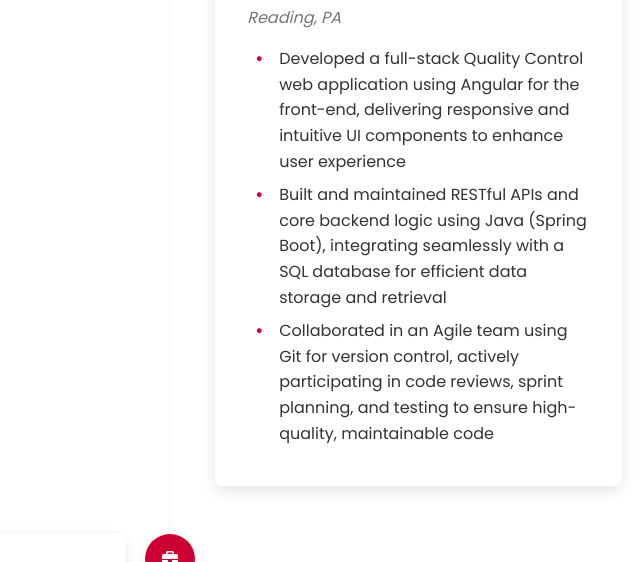
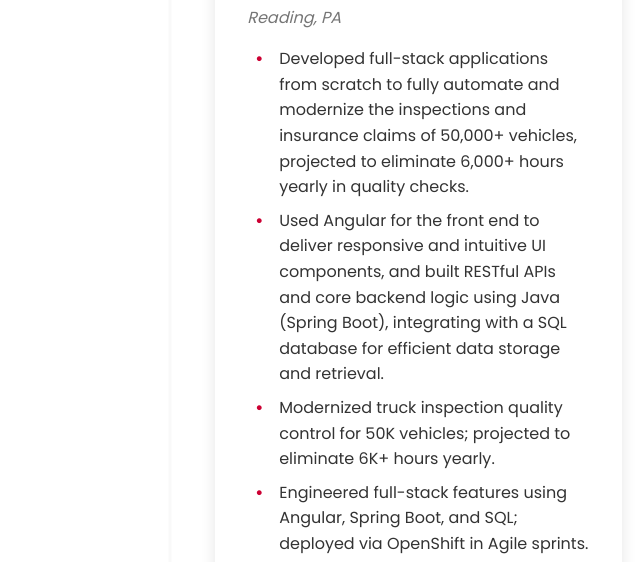
Before and after one commit to manasvohal/portfolio-node, a website: page public/index.html in a window 1280 px wide. Shown: the part 1881-2443 px from the top of the page, without its empty margins (470-1110 px from the left). Drawn offline with Linux system fonts and the light colour scheme.

Commit message:
Added Property Maintenance Chatbot project and updated Penske internship experience

```diff
--- a/public/css/style.css
+++ b/public/css/style.css
@@ -942,6 +942,15 @@ section {
   padding: 0;
 }
 
+/* Custom styling for Property Chatbot project */
+.project-img.property-chatbot-img {
+  background-color: #25D366;
+  height: 320px;
+  background-size: contain;
+  background-position: center;
+  padding: 0;
+}
+
 /* ===== CONTACT SECTION ===== */
 .contact-section {
   background-color: var(--gray-bg);
--- a/public/index.html
+++ b/public/index.html
@@ -137,14 +137,13 @@
                         </div>
                         <h4>Penske Truck Leasing</h4>
                         <p class="location">Reading, PA</p>
-                        <div class="date">May 2025 - Aug. 2025</div>
+                        <div class="date">May 2025 - Present</div>
                         <ul>
-                            <li>Developed a full-stack Quality Control web application using Angular for the front-end, delivering responsive and
-                                intuitive UI components to enhance user experience</li>
-                            <li>Built and maintained RESTful APIs and core backend logic using Java (Spring Boot), integrating seamlessly with a
-                                SQL database for efficient data storage and retrieval</li>
-                            <li>Collaborated in an Agile team using Git for version control, actively participating in code reviews, sprint planning,
-                                and testing to ensure high-quality, maintainable code</li>
+                            <li>Developed full-stack applications from scratch to fully automate and modernize the inspections and insurance claims of 50,000+ vehicles, projected to eliminate 6,000+ hours yearly in quality checks.</li>
+                            <li>Used Angular for the front end to deliver responsive and intuitive UI components, and built RESTful APIs and core backend logic using Java (Spring Boot), integrating with a SQL database for efficient data storage and retrieval.</li>
+                            <li>Modernized truck inspection quality control for 50K vehicles; projected to eliminate 6K+ hours yearly.</li>
+                            <li>Engineered full-stack features using Angular, Spring Boot, and SQL; deployed via OpenShift in Agile sprints.</li>
+                            <li>Enabling contract intelligence through RAG-based QA portal; projected to recover 35K+ Penske hours/year.</li>
                         </ul>
                     </div>
                 </div>
--- a/public/js/main.js
+++ b/public/js/main.js
@@ -339,6 +339,16 @@ const skillsData = [
 // ===== PROJECTS DATA =====
 const projectsData = [
   {
+    title: 'Property Maintenance Chatbot',
+    description: 'Developed a Twilio-powered WhatsApp chatbot that automated over 150+ property maintenance requests, reducing tenant-service response time by 60%. Engineered a Node.js and Express.js backend to manage conversational flows, classifying 100% of incoming issues with follow-up logic for room, urgency, and scheduling. Enabled multi-channel opt-in (SMS + web form), leading to a 40% increase in maintenance reporting efficiency and improved tenant engagement.',
+    tags: ['Twilio', 'Node.js', 'WhatsApp Business API', 'Express.js'],
+    category: 'web',
+    date: 'June 2025',
+    githubUrl: 'https://github.com/manasvohal/property-chatbot',
+    icon: '<i class="fas fa-comment-dots"></i>',
+    image: 'images/projects/property_chatbot.svg'
+  },
+  {
     title: 'ReachSearch',
     description: 'Built a scalable web scraper in JavaScript (Node.js + Cheerio) to extract 250 faculty profiles and research areas from cs.rutgers.edu and cs.umd.edu. Architected a MongoDB backend for sub-100ms queries and deployed a RESTful API on AWS Elastic Beanstalk. Developed an iOS client in Swift with an AI-driven recommendation engine using OpenRouter LLM.',
     tags: ['Node.js', 'Cheerio', 'MongoDB', 'AWS', 'Swift', 'OpenRouter'],
@@ -424,10 +434,12 @@ const renderProjects = (category = 'all') => {
     const isReachSearch = project.title === 'ReachSearch';
     const isSnakeExtreme = project.title === 'Snake Extreme';
     const isPortfolio = project.title === 'Personal Portfolio';
+    const isPropertyChatbot = project.title === 'Property Maintenance Chatbot';
     let specialClass = '';
     if (isReachSearch) specialClass = 'reachsearch-img';
     if (isSnakeExtreme) specialClass = 'snake-extreme-img';
     if (isPortfolio) specialClass = 'portfolio-img';
+    if (isPropertyChatbot) specialClass = 'property-chatbot-img';
 
     projectCard.innerHTML = `
       <div class="project-img ${specialClass}" ${project.image ? `style="background-image: url('${project.image}');"` : ''}>
```
Also changed, not shown: public/images/projects/property_chatbot.svg (added).
